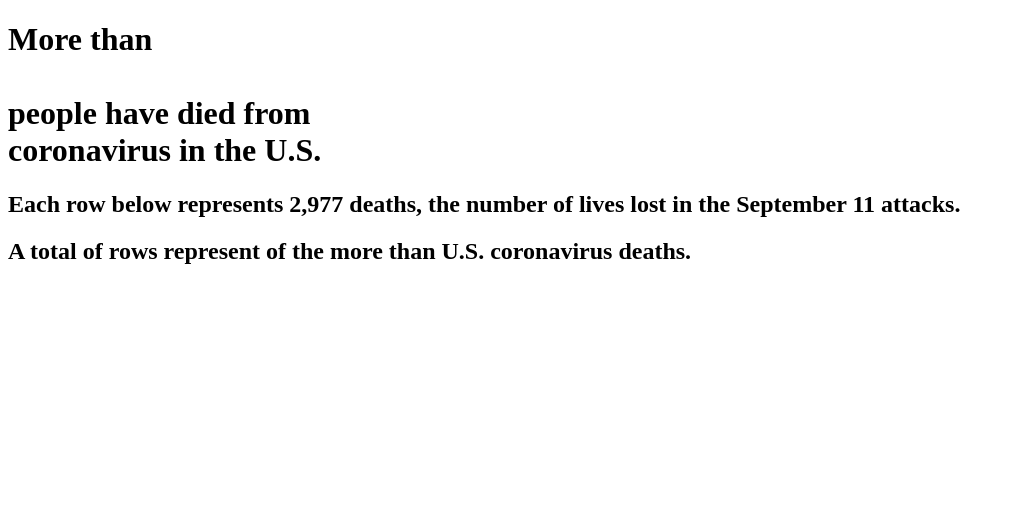
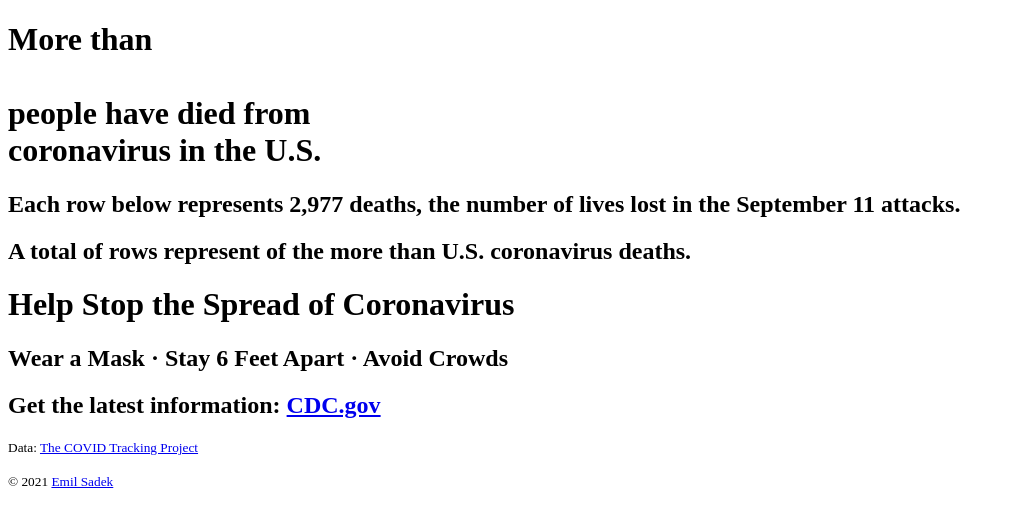
Before and after one commit to esadek/covid-deaths, a plain HTML site: page index.html in a window 1280 px wide. Shown: the whole page, without its empty margins (0-1015 px from the left). Drawn offline with Linux system fonts and the light colour scheme.

Commit message:
Add: bottom section

```diff
--- a/index.html
+++ b/index.html
@@ -27,6 +27,19 @@
     <!-- Rows -->
     <div id="rows"></div>
 
+    <!-- Bottom Section-->
+    <div id="bottom">
+      <h1>Help Stop the Spread of Coronavirus</h1>
+      <h2>Wear a Mask · Stay 6 Feet Apart · Avoid Crowds</h2>
+      <h2>Get the latest information: <a href="https://www.cdc.gov/coronavirus/2019-ncov/">CDC.gov</a></h2>
+
+      <!-- Footer -->
+      <div id="footer">
+        <p id="attribution"><small>Data: <a href="https://covidtracking.com/">The COVID Tracking Project</a></small></p>
+        <p id="copyright"><small>&copy; 2021 <a href="https://emilsadek.com/">Emil Sadek</a></small></p>
+      </div>
+    </div>
+
     <script type="text/javascript" src="script.js"></script>
   </body>
 </html>
```
